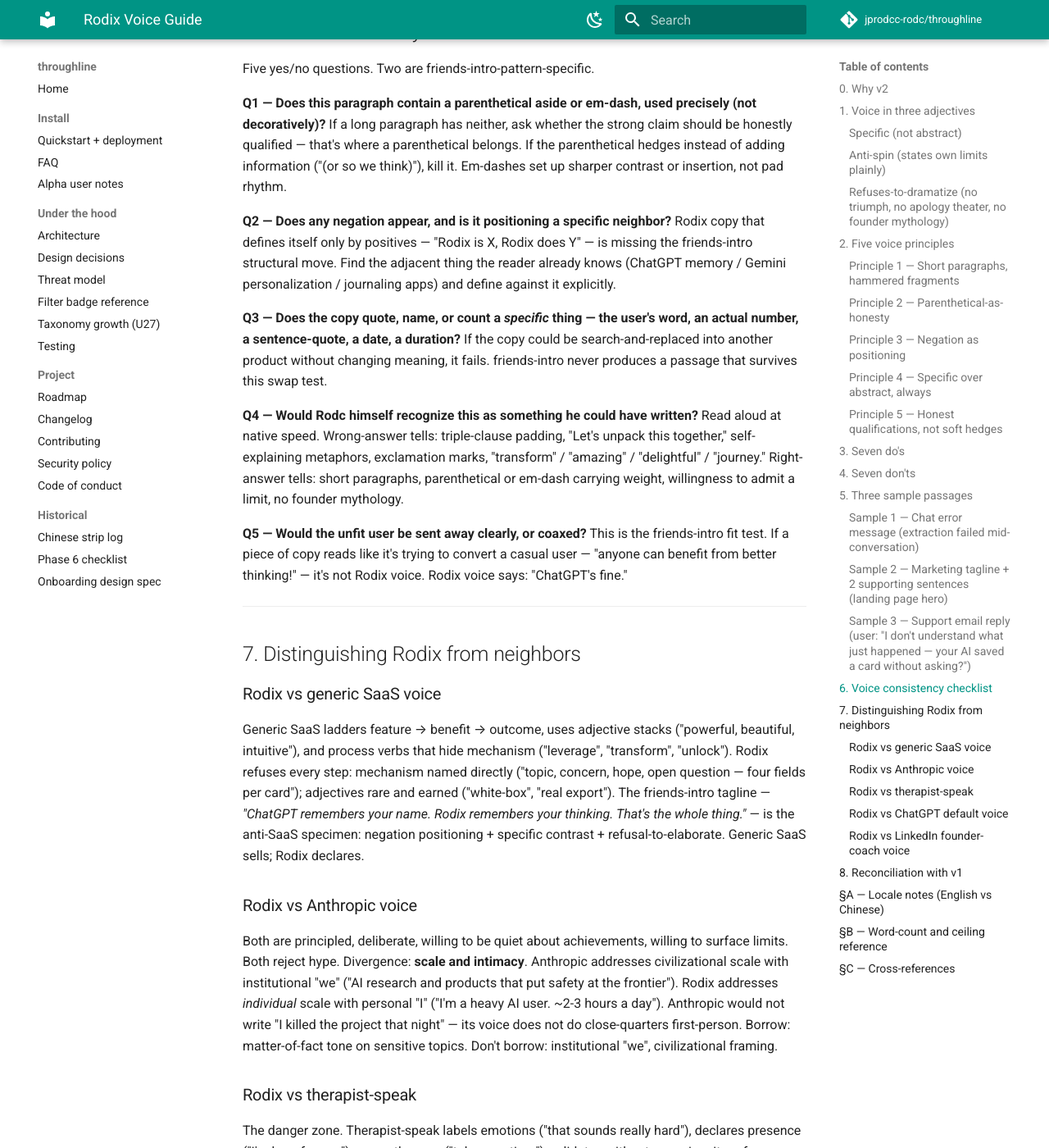
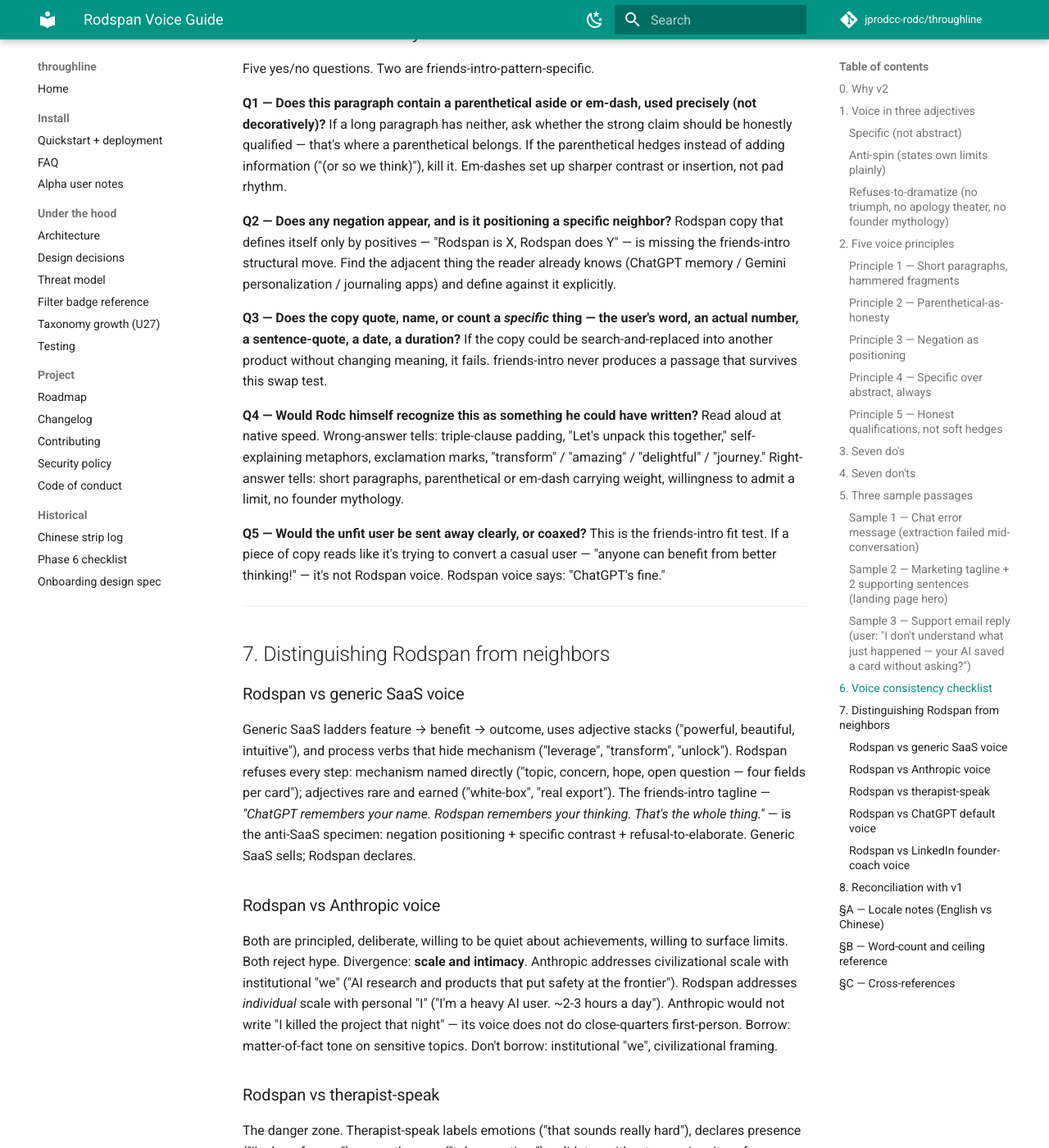
Before and after one commit to jprodcc-rodc/throughline, an MkDocs documentation site: the page built from docs/superpowers/brand/voice-guide.md, in a window 1280 px wide and 1400 px high, scrolled down 6339 px. Shown: the whole window at 82% size. Built offline with MkDocs 1.6.1 and Material for MkDocs 9.7.7, drawn with Linux system fonts in a browser that asks for light colours; comment, search, counter and statistics services are not loaded; some of the changed text lies outside the part shown.

Commit message:
rename(§A.1): voice-guide.md find-replace Rodix → Rodspan + filename refs (rodspan_system.md, 2026-05-01-rodspan-brainstorm.md). Conservative pass — voice principles + sample passages structurally unchanged. Sample sentences quoting "Rodix" become "Rodspan"; voice-fit holds per dossier 5/5 PASS.
Co-Authored-By: Claude Opus 4.7 (1M context) <noreply@anthropic.com>

```diff
--- a/docs/superpowers/brand/voice-guide.md
+++ b/docs/superpowers/brand/voice-guide.md
@@ -1,9 +1,9 @@
-# Rodix Voice Guide
+# Rodspan Voice Guide
 
 **Version**: v2.0 (2026-05-03)
 **Author**: brand-voice-extractor v2 (Tier 0 Task 0a Phase 3, re-run)
 **Primary canonical input**: `docs/rodix-friends-intro.md` body (Rodc's friend-version intro, ~1,350 words)
-**Supporting inputs**: `app/web/prompts/rodix_system.md` v1.3 · `app/shared/extraction/prompts/claim_extractor.md` · `docs/superpowers/specs/2026-05-01-rodix-brainstorm.md` · `docs/superpowers/brand/research-notes.md`
+**Supporting inputs**: `app/web/prompts/rodspan_system.md` v1.3 · `app/shared/extraction/prompts/claim_extractor.md` · `docs/superpowers/specs/2026-05-01-rodspan-brainstorm.md` · `docs/superpowers/brand/research-notes.md`
 **Supersedes**: `voice-guide-brainstorm-based.md` (v1, inferred from operational sources only)
 **Locale**: Voice rules apply to BOTH English (canonical, friends-intro is English) and Chinese (frontend user copy). Adaptations called out in §A.
 
@@ -11,7 +11,7 @@
 
 ## 0. Why v2
 
-v1 inferred Rodix voice from the enforcement layer (banned-phrase list + brainstorm microcopy). It produced "Specific. Restrained. Capable-treating." — accurate but cautious; it described what Rodix avoids, not what Rodix *does*. v2 grounds in friends-intro, which the doc's own reading guide names canonical: *"The voice IS this document. Do not paraphrase it."* Three things friends-intro shows that v1 missed: (1) the voice refuses to dramatize its own moments ("I killed the project that night. (I might restart it next year. That's fine. Different decision.)"); (2) the voice volunteers its own limits without spin ("we can't promise zero-knowledge — that would be a lie given the architecture"); (3) the voice sends unfit users away ("ChatGPT's fine."). v2 keeps "Specific" and revises the other two.
+v1 inferred Rodspan voice from the enforcement layer (banned-phrase list + brainstorm microcopy). It produced "Specific. Restrained. Capable-treating." — accurate but cautious; it described what Rodspan avoids, not what Rodspan *does*. v2 grounds in friends-intro, which the doc's own reading guide names canonical: *"The voice IS this document. Do not paraphrase it."* Three things friends-intro shows that v1 missed: (1) the voice refuses to dramatize its own moments ("I killed the project that night. (I might restart it next year. That's fine. Different decision.)"); (2) the voice volunteers its own limits without spin ("we can't promise zero-knowledge — that would be a lie given the architecture"); (3) the voice sends unfit users away ("ChatGPT's fine."). v2 keeps "Specific" and revises the other two.
 
 ---
 
@@ -23,7 +23,7 @@ v1 inferred Rodix voice from the enforcement layer (banned-phrase list + brainst
 
 friends-intro never goes vague when a concrete example fits.
 
-> "I open Rodix. I say: *'Thinking again about whether to kill the side project.'*"
+> "I open Rodspan. I say: *'Thinking again about whether to kill the side project.'*"
 
 Not "users open the app and engage in reflective conversation." The card example names dates (Sept 3 / Sept 19 / Oct 4), a count ("200 hours in"), a duration ("six weeks on the same fence"). The Gemini critique names the provider, the mis-classification ("corporate secretary"), the actual opening line, the duration. Specificity is structural — same discipline `claim_extractor.md` enforces at the data layer ("Extract using user's own wording, 4-8 words preferred, do NOT paraphrase").
 
@@ -62,7 +62,7 @@ Four facts. No "scrappy", no "passionate", no "on a mission to". This is the har
 friends-intro paragraphs are 1–3 sentences. The negation list does its work as four hammered fragments — *"Black-box tags. Wrong, and you can't fix it. Locked to one vendor. Not actually yours."* — because each is a complete claim, not a soft transition. Compound sentences exist but earn their length by carrying real specificity, not by gluing claims together.
 
 **Verbatim**: "Three things. That's it."
-**Anti-example**: "Rodix offers three core capabilities, each designed to work seamlessly with the others to give you a comprehensive thinking environment."
+**Anti-example**: "Rodspan offers three core capabilities, each designed to work seamlessly with the others to give you a comprehensive thinking environment."
 
 ### Principle 2 — Parenthetical-as-honesty
 
@@ -74,11 +74,11 @@ Parentheticals qualify, soften, or undo a strong claim *without retreating from
 
 ### Principle 3 — Negation as positioning
 
-friends-intro positions Rodix more often by what it is *not* than by what it is. The pitch opens with the four-fold negative critique of incumbents *before* Rodix's four positives. The "What it's not" section is four hammered negations. Even "Who's it for" defines the anti-user by negation. Negation is not snark — it's position. Use when defining against a real adjacent thing the reader already knows.
+friends-intro positions Rodspan more often by what it is *not* than by what it is. The pitch opens with the four-fold negative critique of incumbents *before* Rodspan's four positives. The "What it's not" section is four hammered negations. Even "Who's it for" defines the anti-user by negation. Negation is not snark — it's position. Use when defining against a real adjacent thing the reader already knows.
 
-**Verbatim**: "Not 'better AI.' The AI underneath is whatever you choose. Rodix is the layer on top — the memory, the continuity, the receipts."
-**Verbatim**: "ChatGPT remembers your name. Rodix remembers your thinking."
-**Anti-example**: "Rodix is the only AI memory platform that truly understands you, going beyond simple personalization to deliver real continuity." (Generic SaaS positive-only positioning. Zero negation doing structural work.)
+**Verbatim**: "Not 'better AI.' The AI underneath is whatever you choose. Rodspan is the layer on top — the memory, the continuity, the receipts."
+**Verbatim**: "ChatGPT remembers your name. Rodspan remembers your thinking."
+**Anti-example**: "Rodspan is the only AI memory platform that truly understands you, going beyond simple personalization to deliver real continuity." (Generic SaaS positive-only positioning. Zero negation doing structural work.)
 
 ### Principle 4 — Specific over abstract, always
 
@@ -112,12 +112,12 @@ Qualifiers like "might", "fine", "I'd just start over", "weeks, not months" don'
 ## 4. Seven don'ts
 
 1. **Don't dramatize founder status.** Violating: *"After years of late nights, building from passion and conviction, I'm finally ready to share what we've created."* (LinkedIn founder-coach. friends-intro: "Solo, anonymous, working out of Asia, second half of a multi-year build." Four facts, no mythology.)
-2. **Don't celebrate own product moves with adjective stacks.** Violating: *"We've built a beautiful, intuitive, powerful memory layer that seamlessly transforms how you think."* (friends-intro never adjective-stacks Rodix; it describes mechanism — "Three things. That's it.")
-3. **Don't open with sycophancy.** Violating: *"Great question! That's exactly the kind of thinking Rodix is built for!"* (Banned in `rodix_system.md`; friends-intro never compliments the imagined reader.)
-4. **Don't say "I'm here for you" / "我在这里" in any language.** Violating: *"I'm here for you. Take your time. Whatever it is, I'm listening."* (Therapist-speak. Banned in `rodix_system.md`. friends-intro is intimate but never declares its own presence.)
-5. **Don't use process verbs that hide mechanism — "leverage" / "harness" / "unlock" / "supercharge" / "transform" / "surface".** Violating: *"Rodix harnesses the power of your conversational history to unlock continuity of thought."* ("surface" was rejected in `#8` microcopy review as too engineering-coded.)
+2. **Don't celebrate own product moves with adjective stacks.** Violating: *"We've built a beautiful, intuitive, powerful memory layer that seamlessly transforms how you think."* (friends-intro never adjective-stacks Rodspan; it describes mechanism — "Three things. That's it.")
+3. **Don't open with sycophancy.** Violating: *"Great question! That's exactly the kind of thinking Rodspan is built for!"* (Banned in `rodspan_system.md`; friends-intro never compliments the imagined reader.)
+4. **Don't say "I'm here for you" / "我在这里" in any language.** Violating: *"I'm here for you. Take your time. Whatever it is, I'm listening."* (Therapist-speak. Banned in `rodspan_system.md`. friends-intro is intimate but never declares its own presence.)
+5. **Don't use process verbs that hide mechanism — "leverage" / "harness" / "unlock" / "supercharge" / "transform" / "surface".** Violating: *"Rodspan harnesses the power of your conversational history to unlock continuity of thought."* ("surface" was rejected in `#8` microcopy review as too engineering-coded.)
 6. **Don't soft-hedge time or status.** Violating: *"We're working diligently to bring you the best possible experience — stay tuned!"* (friends-intro: "Public launch: weeks, not months.")
-7. **Don't over-qualify into mush — parentheticals add information, they don't subtract conviction.** Violating: *"Rodix is the best (well, we think so, and we're always open to feedback!) memory layer for AI chat."* (Hedge-parenthetical. friends-intro parentheticals always add information.)
+7. **Don't over-qualify into mush — parentheticals add information, they don't subtract conviction.** Violating: *"Rodspan is the best (well, we think so, and we're always open to feedback!) memory layer for AI chat."* (Hedge-parenthetical. friends-intro parentheticals always add information.)
 
 ---
 
@@ -137,7 +137,7 @@ Each passage tested against: 1–3 sentence paragraphs · parenthetical or em-da
 
 ### Sample 2 — Marketing tagline + 2 supporting sentences (landing page hero)
 
-> **ChatGPT remembers your name. Rodix remembers your thinking.**
+> **ChatGPT remembers your name. Rodspan remembers your thinking.**
 >
 > Every meaningful exchange becomes a card you can read, edit, and take with you — topic, concern, hope, open question. Same memory across every model you use; one click, markdown export, your hard drive.
 
@@ -147,11 +147,11 @@ Each passage tested against: 1–3 sentence paragraphs · parenthetical or em-da
 
 > Subject: re: that card
 >
-> Fair flag. The card was saved by Rodix's extraction step, which runs after every message that names something specific (a worry, a goal, a question). The AI itself didn't decide to save it — extraction is a separate, fixed pass.
+> Fair flag. The card was saved by Rodspan's extraction step, which runs after every message that names something specific (a worry, a goal, a question). The AI itself didn't decide to save it — extraction is a separate, fixed pass.
 >
 > You can delete the card from the Vault tab; deleting also removes it from future recall. Settings has a switch to turn auto-extraction off entirely. The switch should have been more visible from the start — that's on me, and the next release moves it.
 >
-> If anything else feels like Rodix did something behind your back, send it. I'd rather hear it.
+> If anything else feels like Rodspan did something behind your back, send it. I'd rather hear it.
 >
 > — Rodc
 
@@ -167,7 +167,7 @@ Five yes/no questions. Two are friends-intro-pattern-specific.
 If a long paragraph has neither, ask whether the strong claim should be honestly qualified — that's where a parenthetical belongs. If the parenthetical hedges instead of adding information ("(or so we think)"), kill it. Em-dashes set up sharper contrast or insertion, not pad rhythm.
 
 **Q2 — Does any negation appear, and is it positioning a specific neighbor?**
-Rodix copy that defines itself only by positives — "Rodix is X, Rodix does Y" — is missing the friends-intro structural move. Find the adjacent thing the reader already knows (ChatGPT memory / Gemini personalization / journaling apps) and define against it explicitly.
+Rodspan copy that defines itself only by positives — "Rodspan is X, Rodspan does Y" — is missing the friends-intro structural move. Find the adjacent thing the reader already knows (ChatGPT memory / Gemini personalization / journaling apps) and define against it explicitly.
 
 **Q3 — Does the copy quote, name, or count a *specific* thing — the user's word, an actual number, a sentence-quote, a date, a duration?**
 If the copy could be search-and-replaced into another product without changing meaning, it fails. friends-intro never produces a passage that survives this swap test.
@@ -176,29 +176,29 @@ If the copy could be search-and-replaced into another product without changing m
 Read aloud at native speed. Wrong-answer tells: triple-clause padding, "Let's unpack this together," self-explaining metaphors, exclamation marks, "transform" / "amazing" / "delightful" / "journey." Right-answer tells: short paragraphs, parenthetical or em-dash carrying weight, willingness to admit a limit, no founder mythology.
 
 **Q5 — Would the unfit user be sent away clearly, or coaxed?**
-This is the friends-intro fit test. If a piece of copy reads like it's trying to convert a casual user — "anyone can benefit from better thinking!" — it's not Rodix voice. Rodix voice says: "ChatGPT's fine."
+This is the friends-intro fit test. If a piece of copy reads like it's trying to convert a casual user — "anyone can benefit from better thinking!" — it's not Rodspan voice. Rodspan voice says: "ChatGPT's fine."
 
 ---
 
-## 7. Distinguishing Rodix from neighbors
+## 7. Distinguishing Rodspan from neighbors
 
-### Rodix vs generic SaaS voice
+### Rodspan vs generic SaaS voice
 
-Generic SaaS ladders feature → benefit → outcome, uses adjective stacks ("powerful, beautiful, intuitive"), and process verbs that hide mechanism ("leverage", "transform", "unlock"). Rodix refuses every step: mechanism named directly ("topic, concern, hope, open question — four fields per card"); adjectives rare and earned ("white-box", "real export"). The friends-intro tagline — *"ChatGPT remembers your name. Rodix remembers your thinking. That's the whole thing."* — is the anti-SaaS specimen: negation positioning + specific contrast + refusal-to-elaborate. Generic SaaS sells; Rodix declares.
+Generic SaaS ladders feature → benefit → outcome, uses adjective stacks ("powerful, beautiful, intuitive"), and process verbs that hide mechanism ("leverage", "transform", "unlock"). Rodspan refuses every step: mechanism named directly ("topic, concern, hope, open question — four fields per card"); adjectives rare and earned ("white-box", "real export"). The friends-intro tagline — *"ChatGPT remembers your name. Rodspan remembers your thinking. That's the whole thing."* — is the anti-SaaS specimen: negation positioning + specific contrast + refusal-to-elaborate. Generic SaaS sells; Rodspan declares.
 
-### Rodix vs Anthropic voice
+### Rodspan vs Anthropic voice
 
-Both are principled, deliberate, willing to be quiet about achievements, willing to surface limits. Both reject hype. Divergence: **scale and intimacy**. Anthropic addresses civilizational scale with institutional "we" ("AI research and products that put safety at the frontier"). Rodix addresses *individual* scale with personal "I" ("I'm a heavy AI user. ~2-3 hours a day"). Anthropic would not write "I killed the project that night" — its voice does not do close-quarters first-person. Borrow: matter-of-fact tone on sensitive topics. Don't borrow: institutional "we", civilizational framing.
+Both are principled, deliberate, willing to be quiet about achievements, willing to surface limits. Both reject hype. Divergence: **scale and intimacy**. Anthropic addresses civilizational scale with institutional "we" ("AI research and products that put safety at the frontier"). Rodspan addresses *individual* scale with personal "I" ("I'm a heavy AI user. ~2-3 hours a day"). Anthropic would not write "I killed the project that night" — its voice does not do close-quarters first-person. Borrow: matter-of-fact tone on sensitive topics. Don't borrow: institutional "we", civilizational framing.
 
-### Rodix vs therapist-speak
+### Rodspan vs therapist-speak
 
 The danger zone. Therapist-speak labels emotions ("that sounds really hard"), declares presence ("I'm here for you"), paces the user ("take your time"), validates without engaging. It performs attention. friends-intro shows the alternative: actual attention. Handling sunk cost on a side project, Rodc doesn't perform self-empathy — he names dates, names the moving bar, names the avoidance pattern, makes the decision, parenthetically opens the door to changing his mind. The voice doesn't say "this was hard." It shows what was hard by naming the specifics. Apply: when the user shares something heavy, engage with the specific noun they used ("the salary gap", "my mom's reaction"), not the emotion you imagine.
 
-### Rodix vs ChatGPT default voice
+### Rodspan vs ChatGPT default voice
 
-ChatGPT default is *eager-to-help, padded, sycophantic*. Opens with "Of course!", restates the question, lists three options when one was asked for, ends with "Let me know if you'd like me to elaborate!". The voice of someone trying *very hard*, which paradoxically reads as anxious. Rodix is the inverse: declarative, brief, willing to leave silence, willing to send wrong-fit users away. ChatGPT default cannot turn down a customer; friends-intro can — *"ChatGPT's fine."* Test: if a Rodix reply could be deleted entirely and the user's thinking would be no worse off, the reply was probably padding.
+ChatGPT default is *eager-to-help, padded, sycophantic*. Opens with "Of course!", restates the question, lists three options when one was asked for, ends with "Let me know if you'd like me to elaborate!". The voice of someone trying *very hard*, which paradoxically reads as anxious. Rodspan is the inverse: declarative, brief, willing to leave silence, willing to send wrong-fit users away. ChatGPT default cannot turn down a customer; friends-intro can — *"ChatGPT's fine."* Test: if a Rodspan reply could be deleted entirely and the user's thinking would be no worse off, the reply was probably padding.
 
-### Rodix vs LinkedIn founder-coach voice
+### Rodspan vs LinkedIn founder-coach voice
 
 The failure mode most "AI thinking partner" products drift to. LinkedIn founder-coach voice dramatizes ("I had a profound realization"), name-drops, recruits readers into a movement ("We're building this together"), converts every observation into thought-leadership with a takeaway. friends-intro refuses every move. The closing example doesn't say "Killing the side project taught me X" — it says *"I killed the project that night. (I might restart it next year. That's fine. Different decision.)"* The decision is left as itself. The status section says "anonymous" — LinkedIn founder-coach would write "indie" or "independent" or some movement-coded synonym. friends-intro writes anonymous, because that's what's true.
 
@@ -212,14 +212,14 @@ v1 said "Specific. Restrained. Capable-treating." v2 says "Specific. Anti-spin.
 
 **What needs revising**:
 - *"Restrained"* captured the Linear/Notion baseline but missed the active move on top. Restrained describes a rest state; **anti-spin** is the active posture. Volunteering "we can't promise zero-knowledge — that would be a lie" is not restrained — it's anti-spin.
-- *"Capable-treating"* is true for chat, but the more distinguishing axis is **refuses-to-dramatize**. Capable-treating is how Rodix talks *to* users; refuses-to-dramatize is how Rodix talks *about itself, its founder, its own decisions*. The latter is harder for an LLM to imitate.
-- *"Cadence matches conversation phase"* was over-promoted — friends-intro is static; demote to chat-specific operational rule inside `rodix_system.md`.
+- *"Capable-treating"* is true for chat, but the more distinguishing axis is **refuses-to-dramatize**. Capable-treating is how Rodspan talks *to* users; refuses-to-dramatize is how Rodspan talks *about itself, its founder, its own decisions*. The latter is harder for an LLM to imitate.
+- *"Cadence matches conversation phase"* was over-promoted — friends-intro is static; demote to chat-specific operational rule inside `rodspan_system.md`.
 - *"Warmth without sentimentality"* reframed as **parenthetical-as-honesty** — friends-intro shows warmth lives inside the parenthetical, not in adjectival labeling. Naming the structural move beats naming the abstract quality.
 - *"Step back / lean in"* is also chat-specific. Replaced with **negation as positioning**, which friends-intro shows as a top-five structural move.
 
-**What v1 missed entirely**: refuses-to-dramatize as a top-three adjective; parenthetical-as-honesty as a structural device; negation as positioning as a positive principle (v1 had it inverted as a don't); sending unfit users away (no v1 rule covered this — friends-intro has the canonical specimen); honest qualifier vs soft hedge (v1's "say I don't know" partially covered but missed that Rodix qualifiers are *short and definite* — "weeks, not months", not "soon").
+**What v1 missed entirely**: refuses-to-dramatize as a top-three adjective; parenthetical-as-honesty as a structural device; negation as positioning as a positive principle (v1 had it inverted as a don't); sending unfit users away (no v1 rule covered this — friends-intro has the canonical specimen); honest qualifier vs soft hedge (v1's "say I don't know" partially covered but missed that Rodspan qualifiers are *short and definite* — "weeks, not months", not "soon").
 
-**Net**: v1 was ~70% right on the enforcement layer. It under-described the active layer (how Rodix sounds when *doing* its move, not avoiding wrong moves). v2 corrects by going to the canonical body and naming the moves — anti-spin, refuses-to-dramatize, parenthetical-as-honesty, negation-as-positioning. A junior writer using v1 produces *acceptable* Rodix copy. A junior writer using v2 should produce *recognizable* Rodix copy.
+**Net**: v1 was ~70% right on the enforcement layer. It under-described the active layer (how Rodspan sounds when *doing* its move, not avoiding wrong moves). v2 corrects by going to the canonical body and naming the moves — anti-spin, refuses-to-dramatize, parenthetical-as-honesty, negation-as-positioning. A junior writer using v1 produces *acceptable* Rodspan copy. A junior writer using v2 should produce *recognizable* Rodspan copy.
 
 ---
 
@@ -227,7 +227,7 @@ v1 said "Specific. Restrained. Capable-treating." v2 says "Specific. Anti-spin.
 
 friends-intro is English. Frontend copy is Chinese. Transfer notes:
 
-- **Specific** + **parenthetical-as-honesty** + **negation as positioning**: transfer cleanly. "ChatGPT 记得你的名字。Rodix 记得你的思考。" preserves the negation structure.
+- **Specific** + **parenthetical-as-honesty** + **negation as positioning**: transfer cleanly. "ChatGPT 记得你的名字。Rodspan 记得你的思考。" preserves the negation structure.
 - **Anti-spin**: Chinese product copy has stronger pull toward 客气 / 委婉 register. Resist. Avoid: "我们正在努力为您带来更好的体验". Honest qualifier equivalent: "正式发布:几周内,不是几个月".
 - **Refuses-to-dramatize**: hardest to transfer. Chinese product writing is denser with celebratory adjectives ("强大的", "卓越的") and movement language ("革命性", "颠覆性"). Aggressively cut. Chinese equivalent of the closing parenthetical: "那晚我把那个 side project 停了。(明年可能会重启,无所谓,到时候是另一个决定。)" — bare verb "停了", parenthetical intact, "无所谓" carrying anti-dramatic weight.
 
@@ -253,9 +253,9 @@ Chinese needs *more* discipline than English by default — the cultural pull to
 ## §C — Cross-references
 
 - **Primary canonical**: `docs/rodix-friends-intro.md` body (lines 153–378). When in doubt, re-read.
-- **Operational source for chat**: `app/web/prompts/rodix_system.md` v1.3 — Round 1/2/3+ phasing, banned-phrase list.
+- **Operational source for chat**: `app/web/prompts/rodspan_system.md` v1.3 — Round 1/2/3+ phasing, banned-phrase list.
 - **Data-layer mirror**: `app/shared/extraction/prompts/claim_extractor.md` — null-default, 4-8 word verbatim extraction.
-- **Microcopy decisions**: `docs/superpowers/specs/2026-05-01-rodix-brainstorm.md` — origin of "下次提到这些任一项,我会主动带回来 ↗" and rejection of "surface".
+- **Microcopy decisions**: `docs/superpowers/specs/2026-05-01-rodspan-brainstorm.md` — origin of "下次提到这些任一项,我会主动带回来 ↗" and rejection of "surface".
 - **Competitor reference**: `docs/superpowers/brand/research-notes.md` — Anthropic + Linear as primary borrowing targets.
 - **v1 (deprecated)**: `voice-guide-brainstorm-based.md`. Reconciled in §8.
 
```
